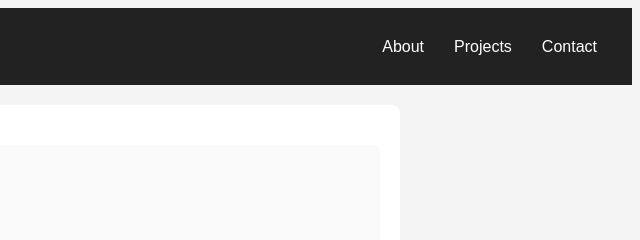
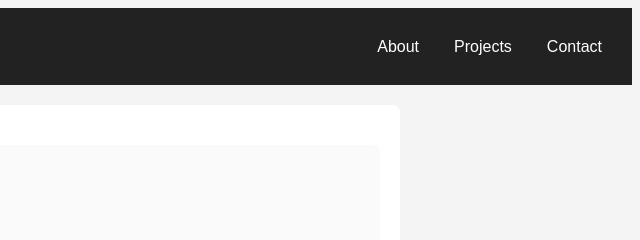
Before and after one commit to omsinghal-14/fullstack-ai-journey, a plain HTML site: page phase-1-foundations/index.html in a window 1280 px wide. Shown: the top 240 px of the page, 640-1280 px from the left. Drawn offline with Linux system fonts and the light colour scheme.

Commit message:
Day 4 - Added hover effects and improved navbar styling

```diff
--- a/phase-1-foundations/style.css
+++ b/phase-1-foundations/style.css
@@ -23,8 +23,14 @@ nav {
 
 nav a {
   color: white;
-  margin-right: 15px;
   text-decoration: none;
+  padding: 5px 10px;
+  border-radius: 4px;
+  transition: 0.3s;
+}
+
+nav a:hover {
+  background-color: #444;
 }
 
 section {
```
